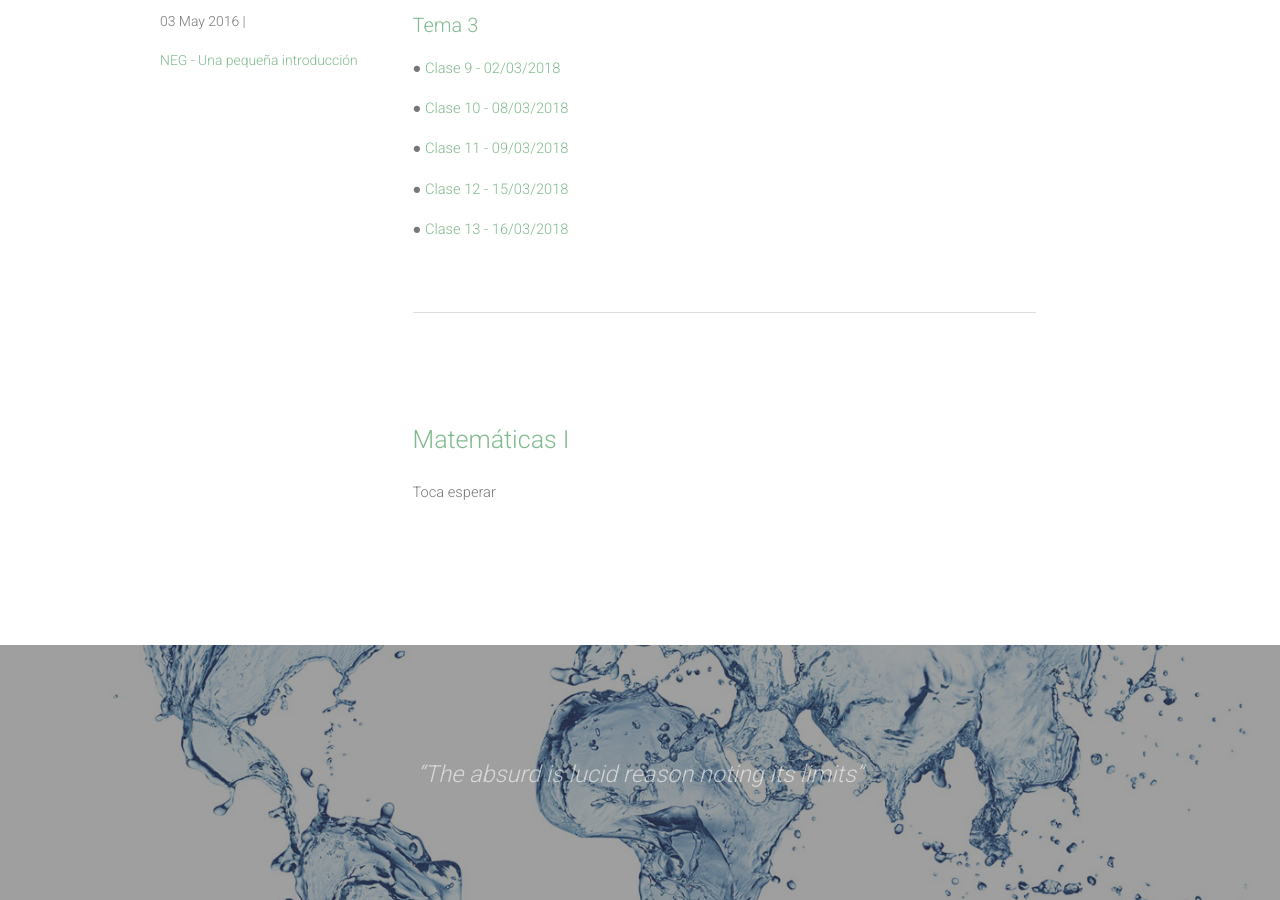
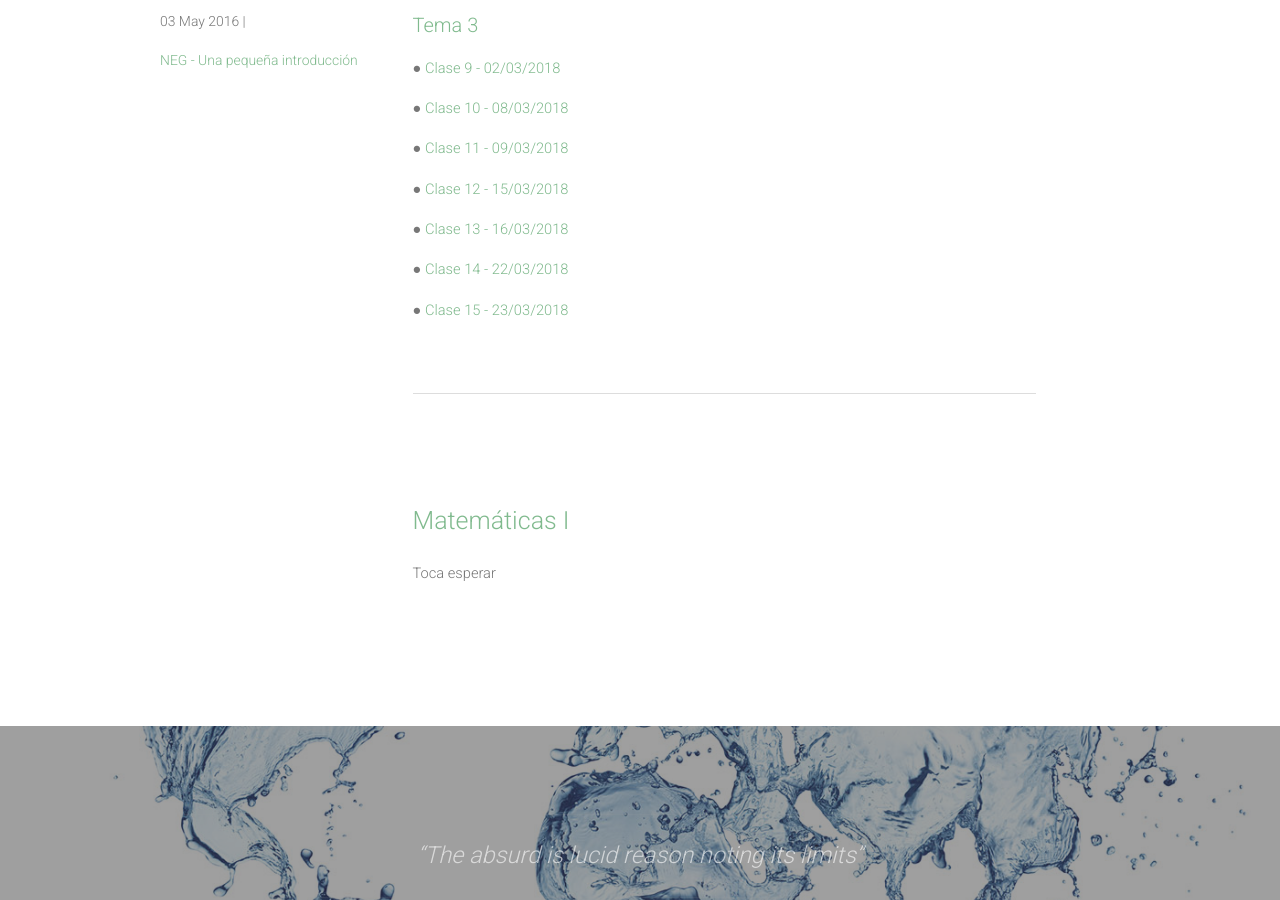
Before and after one commit to mpajovin/mpajovin.github.io, a Jekyll site: the page built from clases.html, in a window 1280 px wide and 900 px high, scrolled down 1149 px. Built offline with Jekyll 4.4.1, drawn with Linux system fonts in a browser that asks for light colours; nearby versions of some CDN libraries.

Commit message:
next week

```diff
--- a/clases.html
+++ b/clases.html
@@ -45,6 +45,8 @@ layout: default
 						<p> &#9679; <a href="MatesII/C11D9318.pdf">Clase 11 - 09/03/2018</a></p>
 						<p> &#9679; <a href="MatesII/C12D15318.pdf">Clase 12 - 15/03/2018</a></p>
 						<p> &#9679; <a href="MatesII/C13D16318.pdf">Clase 13 - 16/03/2018</a></p>
+						<p> &#9679; <a href="MatesII/C14D22318.pdf">Clase 14 - 22/03/2018</a></p>
+						<p> &#9679; <a href="MatesII/C15D23318.pdf">Clase 15 - 23/03/2018</a></p>
 						<br>
 					</ul>
 				</section>
```
Also changed, not shown: 2 other files.
